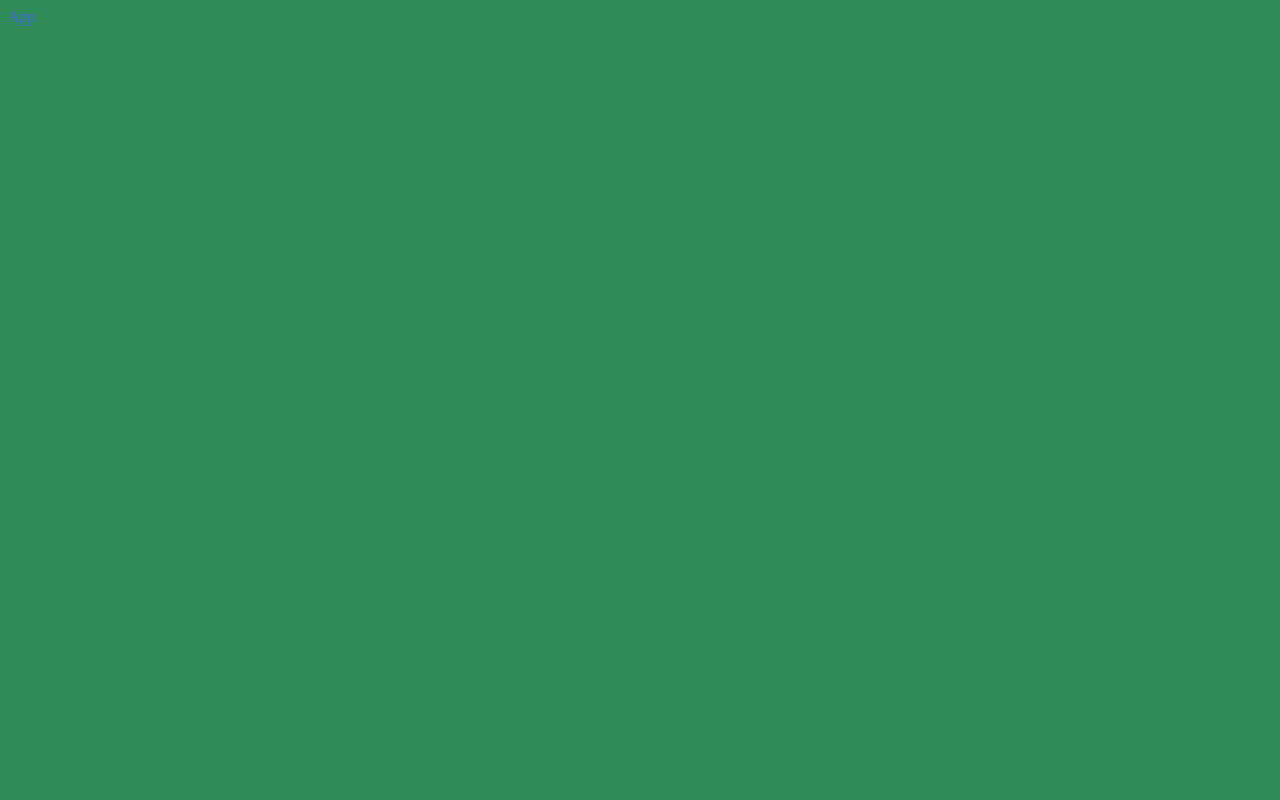
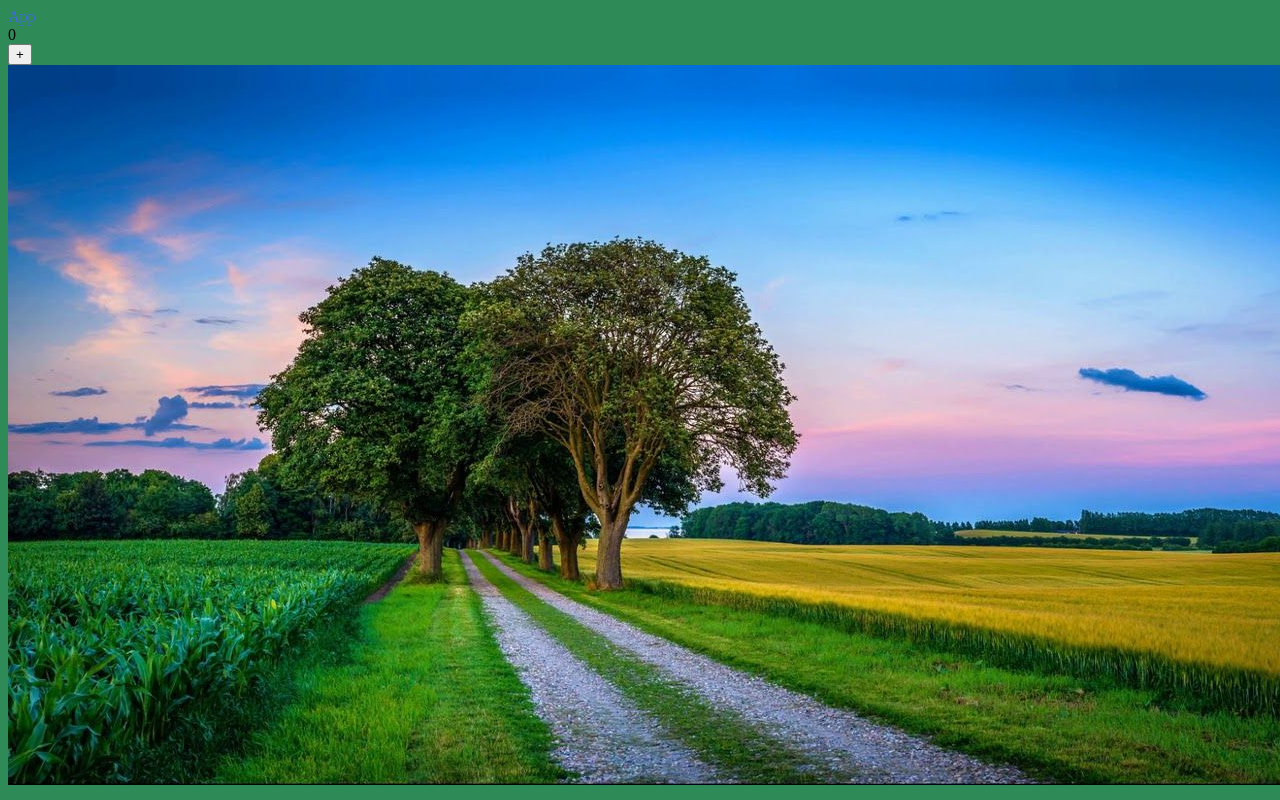
Before and after one commit to GradooC/webpack-config, a React app: page / in a window 1280 px wide. Built offline with nearby package versions, Linux system fonts and the light colour scheme.

Commit message:
Добавлена обработка картинок

```diff
--- a/package.json
+++ b/package.json
@@ -13,10 +13,12 @@
   "devDependencies": {
     "clean-webpack-plugin": "^3.0.0",
     "css-loader": "^3.6.0",
+    "file-loader": "^6.0.0",
     "html-webpack-plugin": "^4.3.0",
     "style-loader": "^1.2.1",
     "ts-loader": "^7.0.5",
     "typescript": "^3.9.5",
+    "url-loader": "^4.1.0",
     "webpack": "^5.0.0-beta.18",
     "webpack-cli": "^3.3.12"
   },
--- a/src/App.tsx
+++ b/src/App.tsx
@@ -1,6 +1,17 @@
 import React from 'react';
-import style from "./style.module.css";
+import style from './style.module.css';
+import natureImg from './assets/nature.jpg';
 
-const App = () => <div className={style.block}>App</div>;
+const App = () => {
+    const [counter, setCounter] = React.useState(0);
+    return (
+        <>
+            <div className={style.block}>App</div>
+            <div>{counter}</div>
+            <button onClick={() => setCounter(counter + 1)}>+</button>
+            <img src={natureImg}></img>
+        </>
+    );
+};
 
 export default App;
--- a/src/custom.d.ts
+++ b/src/custom.d.ts
@@ -7,3 +7,8 @@ declare module '*.module.css' {
     const classes: { readonly [key: string]: string };
     export default classes;
 }
+
+declare module '*.jpg' {
+    const src: string;
+    export default src;
+}
--- a/webpack.config.js
+++ b/webpack.config.js
@@ -1,12 +1,19 @@
 const HtmlWebpackPlugin = require('html-webpack-plugin');
 const { CleanWebpackPlugin } = require('clean-webpack-plugin');
 const path = require('path');
+
+const imgSizeLimit = 10000;
 
 module.exports = {
     entry: './src/index.tsx',
     devtool: 'inline-source-map',
     module: {
         rules: [
+            {
+                test: /\.tsx?$/,
+                use: 'ts-loader',
+                exclude: '/node_modules/'
+            },
             {
                 test: /\.css$/,
                 use: [
@@ -16,16 +23,15 @@ module.exports = {
                         options: {
                             modules: {
                                 auto: true,
-                                localIdentName: '[local]--[hash:base64:5]',
+                                localIdentName: '[local]--[hash:base64:5]'
                             }
                         }
                     }
                 ]
             },
             {
-                test: /\.tsx?$/,
-                use: 'ts-loader',
-                exclude: '/node_modules/'
+                test: [/\.jpe?g$/, /\.png$/],
+                use: [{ loader: 'url-loader', options: { limit: imgSizeLimit } }]
             }
         ]
     },
```
Also changed, not shown: src/assets/nature.jpg (added), 1 other file (tests, documents, lock files or other folders).
